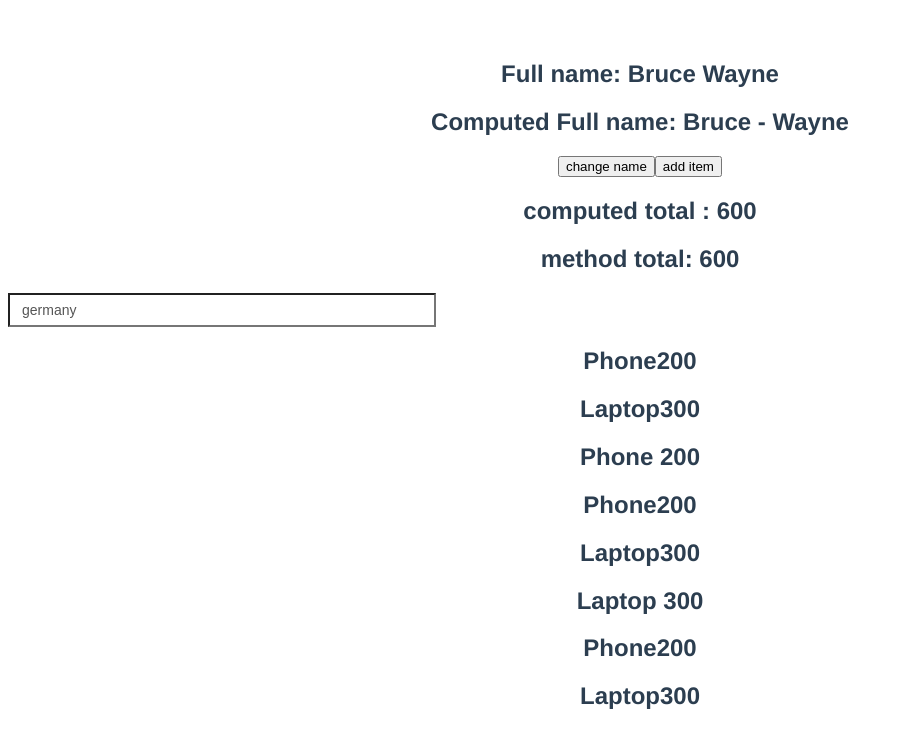
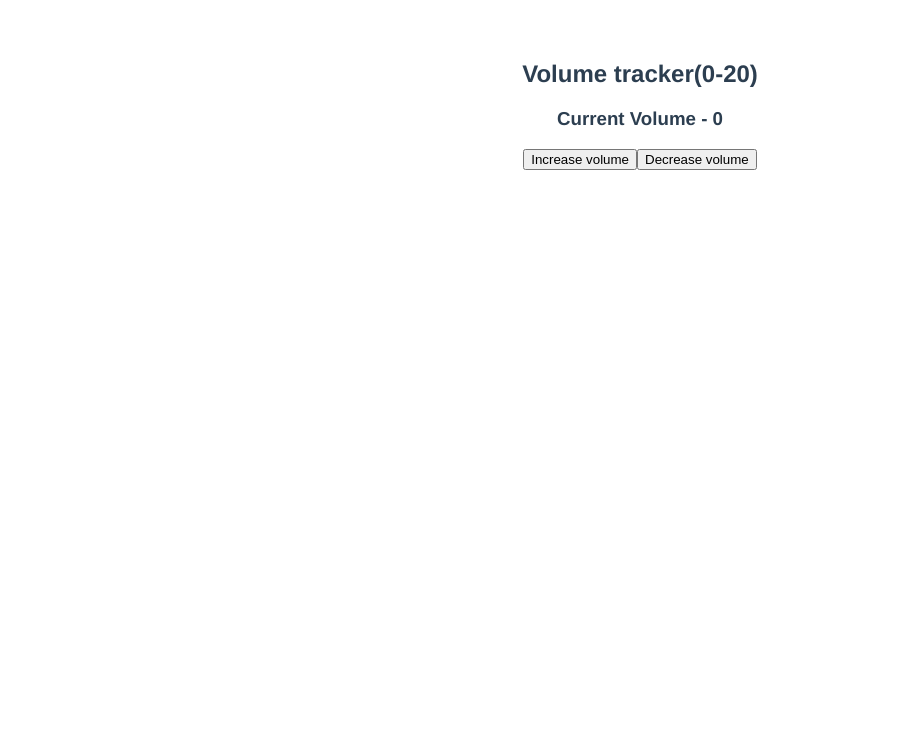
Before and after one commit to shengo333/hello-vue3, a Vue app: page / in a window 1280 px wide. Shown: the top 748 px of the page, without its empty margins (0-903 px from the left). Built offline with nearby package versions, Linux system fonts and the light colour scheme.

Commit message:
watchers

```diff
--- a/src/App.vue
+++ b/src/App.vue
@@ -1,26 +1,11 @@
 <template>
   <div>
-    <h2>Full name: {{firstName}} {{lastName}}</h2>
-    <h2> Computed Full name: {{fullName}}</h2>
-
-    <button @click="changeFullName">change name</button>
-
-    <button @click="items.push({id: 4, title: 'keyboard', price: 50})"> add item</button>
-
-    <h2>computed total : {{total}}</h2>
-    <h2>method total: {{getTotal()}}</h2>
-    <input type="text" v-model="country">
-
-
-
-
-    <template v-for="item in items" :key="item.id">
-      <h2 v-if="item.price > 100"> {{item.title}} {{item.price}}</h2>
-
-
-      <h2 v-for="item in expensiveItems" :key="item.id">{{item.title}}{{item.price}}</h2>
-    </template>
-
+      <h2>Volume tracker(0-20)</h2>
+      <h3>Current Volume - {{ volume }}</h3>
+    <div>
+      <button @click="volume += 2">Increase volume</button>
+      <button @click="volume -= 2">Decrease volume</button>
+    </div>
   </div>
 </template>
 
@@ -30,55 +15,16 @@ export default {
   name: "App",
   data() {
     return{
-      firstName: 'Bruce',
-      lastName: 'Wayne',
-      items:[
-        {
-          id: 1,
-          title: 'TV',
-          price: 100,
-        },
-        {
-          id: 2,
-          title: 'Phone',
-          price: 200,
-        },
-        {
-          id: 3,
-          title: 'Laptop',
-          price: 300,
-        },
-      ],
-      country: 'germany'
-    }
-
-  },
-  methods:{
-    getTotal(){
-      console.log('gettotal method')
-      return this.items.reduce((total, curr) => (total = total + curr.price), 0)
-    },
-    changeFullName(){
-      this.fullName = 'Clark Kent'
+      volume: 0
     }
   },
-  computed:{
-    fullName:{
-      get(){
-        return `${this.firstName} - ${this.lastName}`
-      },
-      set(value){
-        const names = value.split(' ')
-        this.firstName = names[0]
-        this.lastName = names[1]
+  methods:{},
+  computed:{},
+  watch:{
+    volume (newValue, oldValue){
+      if(newValue >oldValue && newValue ===16){
+        alert('this is dengerouse for your ears')
       }
-    },
-    total(){
-      console.log('total computed property')
-      return this.items.reduce((total, curr) => (total = total + curr.price), 0)
-    },
-    expensiveItems(){
-      return this.items.filter(item => item.price > 100)
     }
   }
 }
```
